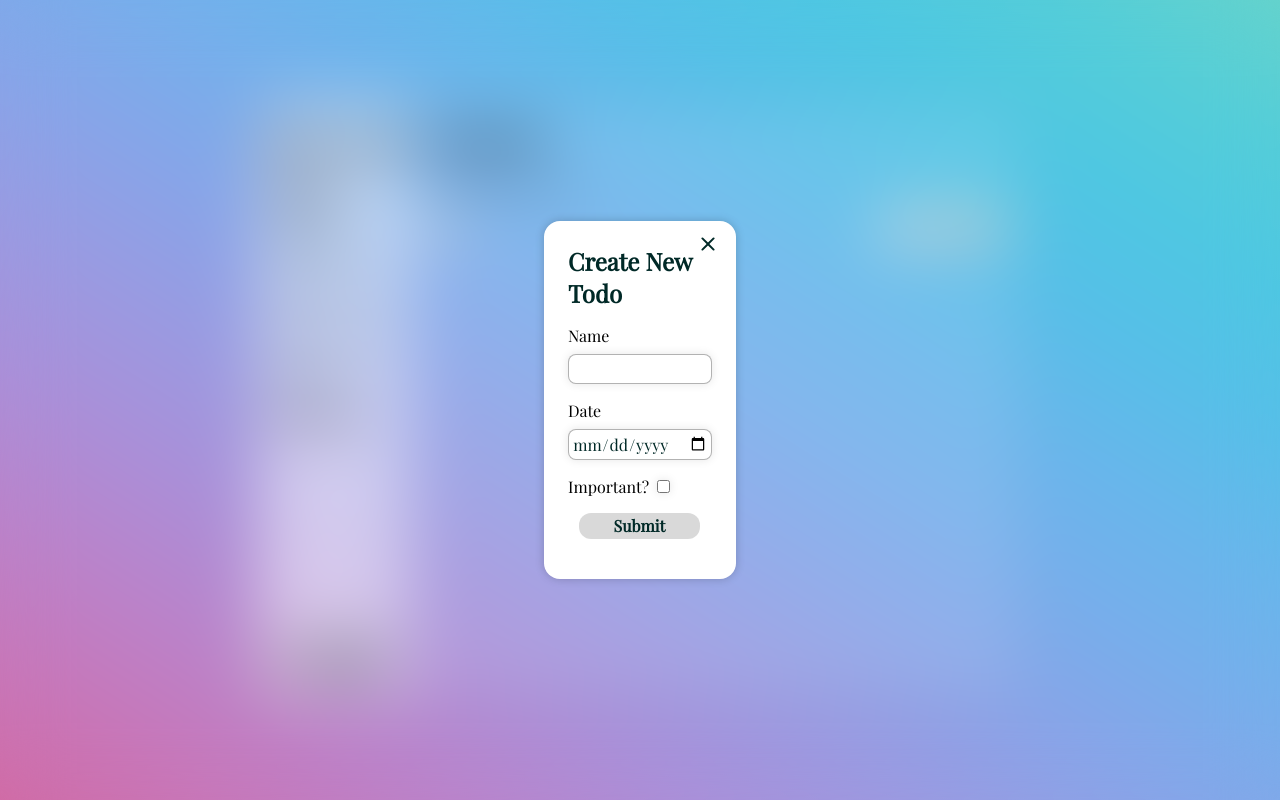
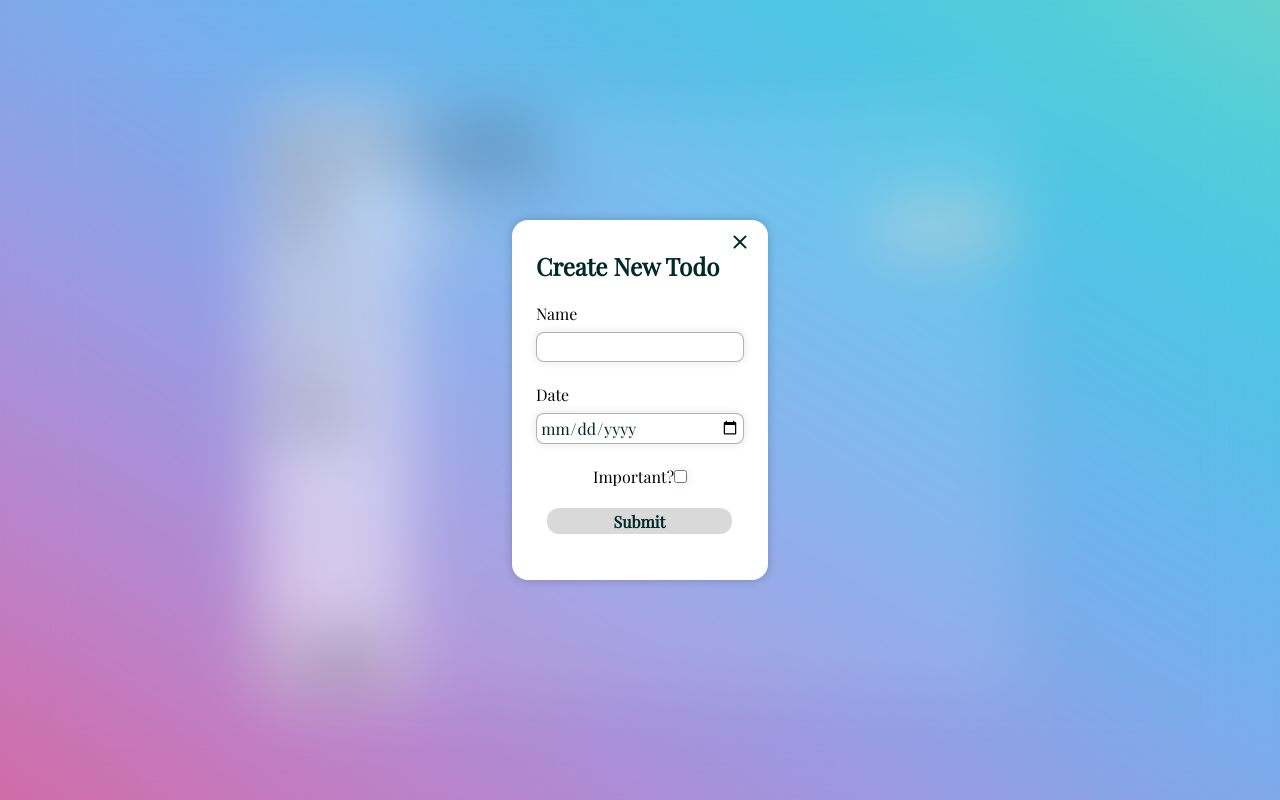
Before and after one commit to SaleemLawal/To-Do, a website built with webpack: page src/index.html in a window 1280 px wide. Both pictures are taken after a click on the button "Create Todo". Built offline with nearby package versions, Linux system fonts and the light colour scheme; a web font is replaced by a local one.

Commit message:
updated styling for input form

```diff
--- a/src/stylesheet/form.css
+++ b/src/stylesheet/form.css
@@ -15,12 +15,14 @@
 }
 
 .form-container {
-    width: 15%;
+    width: 20%;
+    height: 45%;
     background-color: #fff;
     border-radius: 1rem;
     box-shadow: var(--shadow-primary);
     display: flex;
     flex-direction: column;
+    justify-content: space-evenly;
     gap: 1rem;
     padding: 1.5rem;
     position: relative;
@@ -39,10 +41,12 @@
 }
 .form-container .priority{
     display: flex;
+    flex-direction: row;
     align-items: baseline;
-    gap: 0.5rem;
+    justify-content: center;
 }
-.form-container input{
+.form-container input,
+.form-container textarea{
     border: 1px solid var(--clr-form-accent);
     border-radius: 0.5rem;
     box-shadow: var(--shadow-secondary);
@@ -51,8 +55,9 @@
     font-weight: var(--fw-500);
     color: var(--font-clr-primary);
 }
-.form-container input:focus{
-    border: 1px solid var(--clr-form-accent);
+.form-container input:focus,
+.form-container textarea:focus{
+    border: 1px solid var(--clr-btn-focus);
     box-shadow: var(--shadow-primary);
 }
 
```
